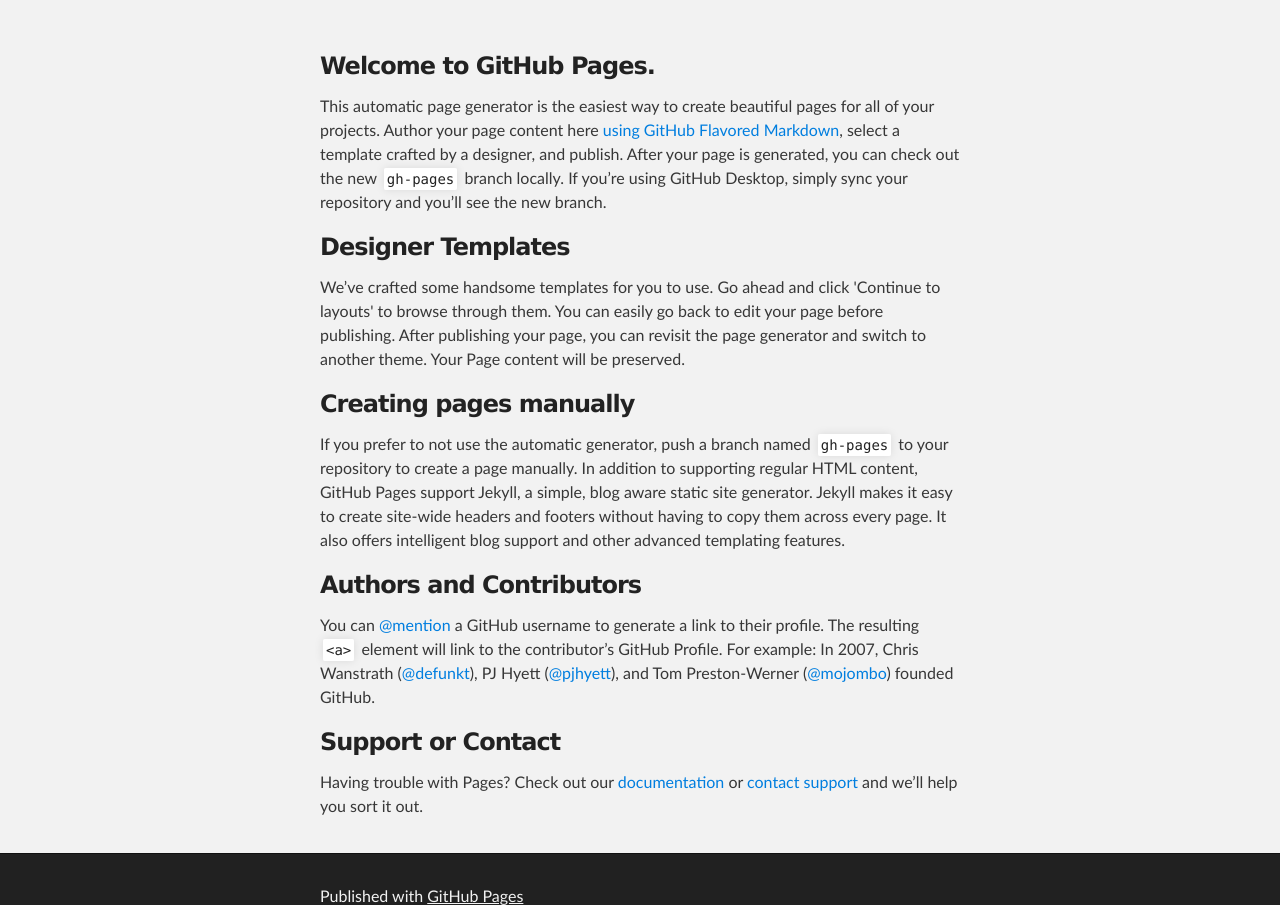
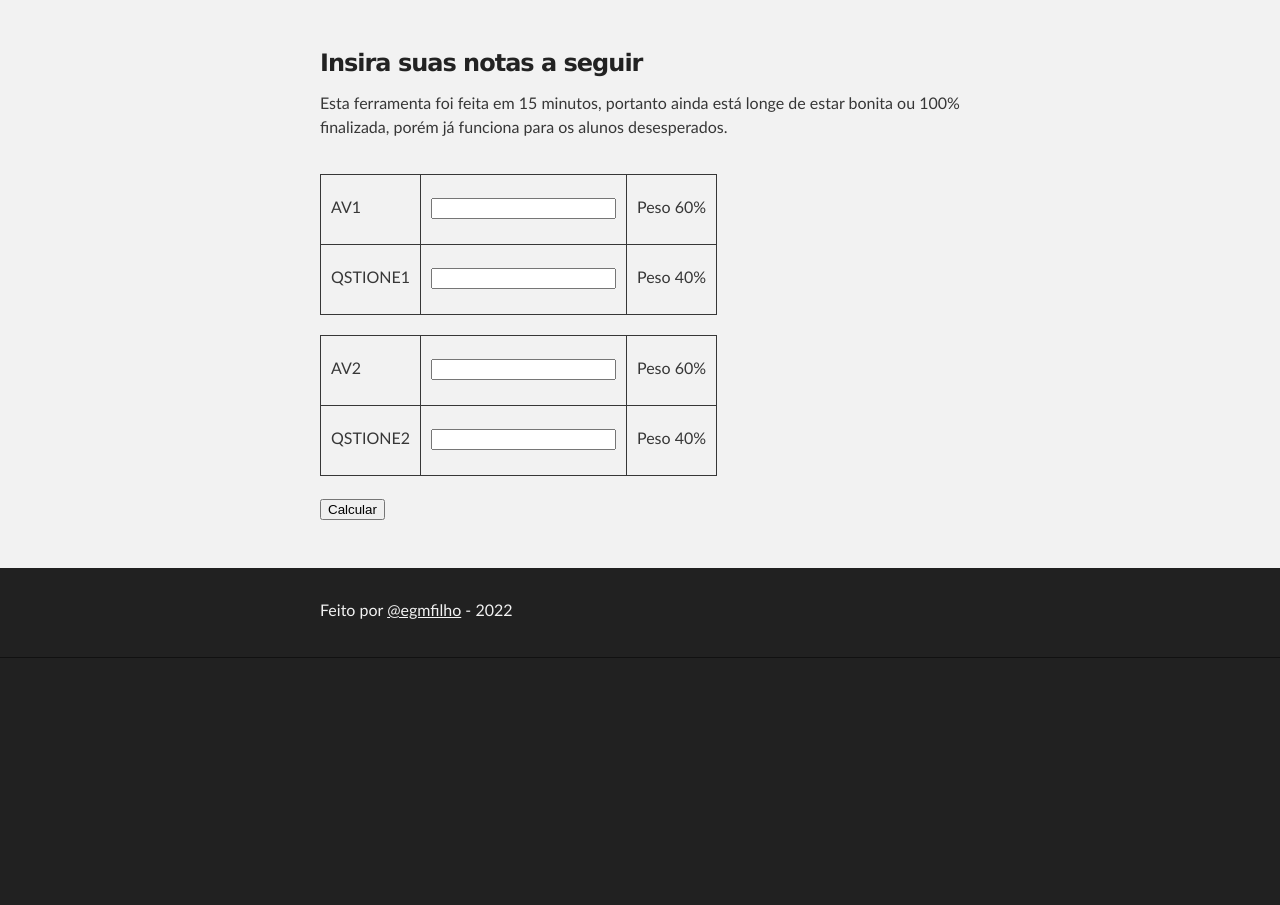
Before and after one commit to egmfilho/egmfilho.github.io, a plain HTML site: page index.html in a window 1280 px wide. Shown: the part 212-1117 px from the top of the page. After the commit the page ends 870 px from the top, so only its background shows below. Drawn offline with Linux system fonts and the light colour scheme.

Commit message:
Calculador

```diff
--- a/index.html
+++ b/index.html
@@ -16,10 +16,9 @@
 		<!-- HEADER -->
 		<div id="header_wrap" class="outer">
 				<header class="inner">
-          <a id="forkme_banner" href="https://github.com/egmfilho">View on GitHub</a>
+					<!-- <a id="forkme_banner" href="https://github.com/egmfilho">View on GitHub</a> -->
 
-          <h1 id="project_title">Página de egmfilho</h1>
-          <h2 id="project_tagline">test webpage</h2>
+					<h1 id="project_title">Calculador dos Desesperados (Beta)</h1>
 
 				</header>
 		</div>
@@ -27,41 +26,60 @@
 		<!-- MAIN CONTENT -->
 		<div id="main_content_wrap" class="outer">
 			<section id="main_content" class="inner">
-        <h3>
-<a id="welcome-to-github-pages" class="anchor" href="#welcome-to-github-pages" aria-hidden="true"><span aria-hidden="true" class="octicon octicon-link"></span></a>Welcome to GitHub Pages.</h3>
+				<h3>Insira suas notas a seguir</h3>
+				<p>Esta ferramenta foi feita em 15 minutos, portanto ainda está longe de estar bonita ou 100% finalizada, porém já funciona para os alunos desesperados.</p>
+			</section>
 
-<p>This automatic page generator is the easiest way to create beautiful pages for all of your projects. Author your page content here <a href="https://guides.github.com/features/mastering-markdown/">using GitHub Flavored Markdown</a>, select a template crafted by a designer, and publish. After your page is generated, you can check out the new <code>gh-pages</code> branch locally. If you’re using GitHub Desktop, simply sync your repository and you’ll see the new branch.</p>
+			<div class="content" style="width: 50%; margin: auto;">
+				<table>
+					<tr>
+						<td><label for="#av1">AV1</label></td>
+						<td><input type="number" id="av1"></td>
+						<td><p>Peso 60%</p></td>
+					</tr>
+					<tr>
+						<td><label for="#qst1">QSTIONE1</label></td>
+						<td><input type="number" id="qst1"></td>
+						<td><p>Peso 40%</p></td>
+					</tr>
+				</table>
+				<table>
+					<tr>
+						<td><label for="#av2">AV2</label></td>
+						<td><input type="number" id="av2"></td>
+						<td><p>Peso 60%</p></td>
+					</tr>
+					<tr>
+						<td><label for="#qst2">QSTIONE2</label></td>
+						<td><input type="number" id="qst2"></td>
+						<td><p>Peso 40%</p></td>
+					</tr>
+				</table>
+				<button id="btnCalcular" onclick="Calculate()">Calcular</button>
+			</div>
+			<br>
+			<br>
 
-<h3>
-<a id="designer-templates" class="anchor" href="#designer-templates" aria-hidden="true"><span aria-hidden="true" class="octicon octicon-link"></span></a>Designer Templates</h3>
-
-<p>We’ve crafted some handsome templates for you to use. Go ahead and click 'Continue to layouts' to browse through them. You can easily go back to edit your page before publishing. After publishing your page, you can revisit the page generator and switch to another theme. Your Page content will be preserved.</p>
-
-<h3>
-<a id="creating-pages-manually" class="anchor" href="#creating-pages-manually" aria-hidden="true"><span aria-hidden="true" class="octicon octicon-link"></span></a>Creating pages manually</h3>
-
-<p>If you prefer to not use the automatic generator, push a branch named <code>gh-pages</code> to your repository to create a page manually. In addition to supporting regular HTML content, GitHub Pages support Jekyll, a simple, blog aware static site generator. Jekyll makes it easy to create site-wide headers and footers without having to copy them across every page. It also offers intelligent blog support and other advanced templating features.</p>
-
-<h3>
-<a id="authors-and-contributors" class="anchor" href="#authors-and-contributors" aria-hidden="true"><span aria-hidden="true" class="octicon octicon-link"></span></a>Authors and Contributors</h3>
-
-<p>You can <a href="https://help.github.com/articles/basic-writing-and-formatting-syntax/#mentioning-users-and-teams" class="user-mention">@mention</a> a GitHub username to generate a link to their profile. The resulting <code>&lt;a&gt;</code> element will link to the contributor’s GitHub Profile. For example: In 2007, Chris Wanstrath (<a href="https://github.com/defunkt" class="user-mention">@defunkt</a>), PJ Hyett (<a href="https://github.com/pjhyett" class="user-mention">@pjhyett</a>), and Tom Preston-Werner (<a href="https://github.com/mojombo" class="user-mention">@mojombo</a>) founded GitHub.</p>
-
-<h3>
-<a id="support-or-contact" class="anchor" href="#support-or-contact" aria-hidden="true"><span aria-hidden="true" class="octicon octicon-link"></span></a>Support or Contact</h3>
-
-<p>Having trouble with Pages? Check out our <a href="https://help.github.com/pages">documentation</a> or <a href="https://github.com/contact">contact support</a> and we’ll help you sort it out.</p>
-      </section>
-    </div>
 
 		<!-- FOOTER  -->
 		<div id="footer_wrap" class="outer">
 			<footer class="inner">
-        <p>Published with <a href="https://pages.github.com">GitHub Pages</a></p>
+				<p>Feito por <a href="http://instagram.com/egmfilho">@egmfilho</a> - 2022</p>
 			</footer>
 		</div>
 
+	</body>
 
+	<script>
+		function Calculate() {
+			var av1 = document.getElementById("av1").value;
+			var qst1 = document.getElementById("qst1").value;
+			var qst2 = document.getElementById("qst2").value;
+			var av2 = document.getElementById("av2").value;
 
-  </body>
+			var result = ((av1 * .6) + (qst1 * .4) + (av2 * .6) + (qst2 * .4)) / 2;
+
+			alert("Média final: " + result);
+		}
+	</script>
 </html>
```
Lines whose indentation alone changed are shown as unchanged.
